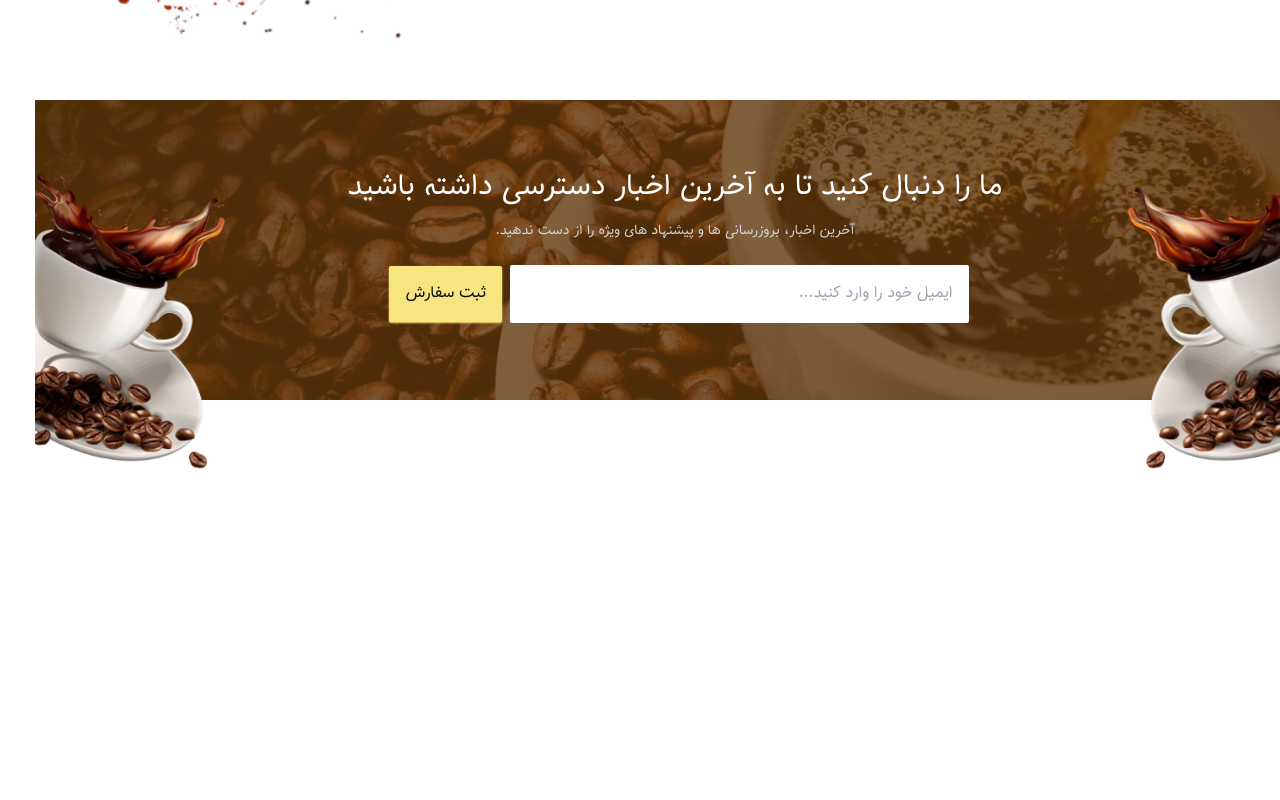
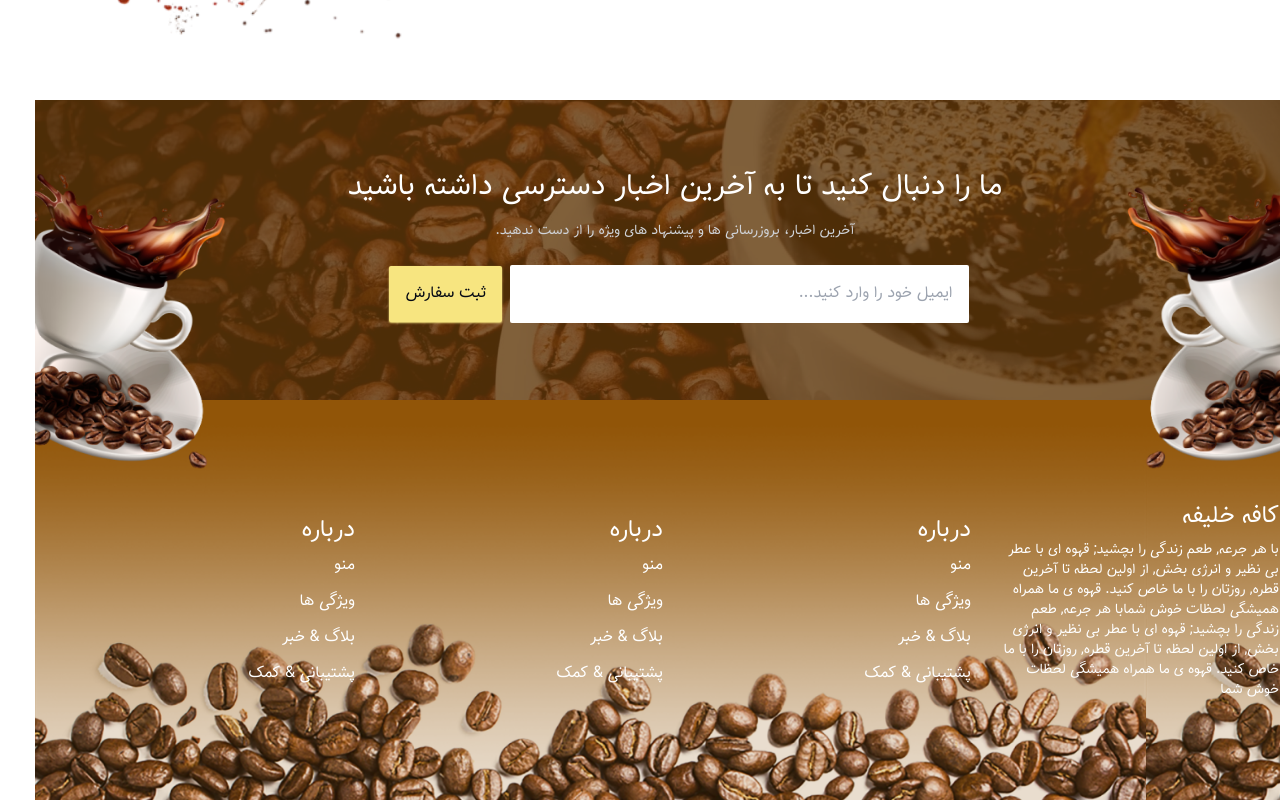
Before and after one commit to alishahi7645/coffeeshop, a React (Create React App) app: page / in a window 1280 px wide. Shown: the part 3649-4449 px from the top of the page. Before the commit the page ends 4119 px from the top, so only its background shows below. Built offline with nearby package versions, Linux system fonts and the light colour scheme.

Commit message:
end footer

```diff
--- a/src/App.js
+++ b/src/App.js
@@ -7,6 +7,7 @@ import Whyus from './components/whyus/Whyus'
 import Coffeebanner from './components/coffeebaner/Coffeebanner'
 import Customer from './components/customer.jsx/Customer'
 import NewsLetter from './components/newletter/NewLetter'
+import Footer from './components/footer/Footer'
 
 function App() {
   return (
@@ -19,6 +20,7 @@ function App() {
       <Coffeebanner/>
       <Customer/>
       <NewsLetter/>
+      <Footer/>
     </div>
   )
 }
--- /dev/null
+++ b/src/components/footer/Footer.jsx
@@ -0,0 +1,46 @@
+import React from 'react';
+import footerimg from '../../assets/img/fotter.png'
+
+function Footer() {
+  return (
+    <div className='w-full flex justify-center items-center h-[400px]'>
+      <div className='w-full h-full bg-[#915508]' style={{backgroundImage:`url(${footerimg})`, backgroundSize:`contain`}}>
+        <div className="w-full h-full text-white items-center justify-between p-9 grid grid-cols-1 sm:grid-cols-2 md:grid-cols-3 lg:grid-cols-4 gap-6">
+            <div className="">
+                <h1 className='text-2xl'>کافه خلیفه</h1>
+                <p className='text-sm mt-2'>با هر جرعه, طعم زندگی را بچشید; قهوه ای با عطر بی نظیر و انرژی بخش, از اولین لحظه تا آخرین قطره, روزتان را با ما خاص کنید. قهوه ی ما همراه همیشگی لحظات خوش شمابا هر جرعه, طعم زندگی را بچشید; قهوه ای با عطر بی نظیر و انرژی بخش, از اولین لحظه تا آخرین قطره, روزتان را با ما خاص کنید. قهوه ی ما همراه همیشگی لحظات خوش شما</p>
+            </div>
+            <div className="">
+                <h1 className='text-2xl'>درباره</h1>
+                <ul className="flex flex-col gap-3 mt-2">
+                    <a href="#">منو</a>
+                    <a href="#">ویژگی ها</a>
+                    <a href="#">بلاگ & خبر</a>
+                    <a href="#">پشتیبانی & کمک</a>
+                </ul>
+            </div>
+            <div className="">
+                <h1 className='text-2xl'>درباره</h1>
+                <ul className="flex flex-col gap-3 mt-2">
+                    <a href="#">منو</a>
+                    <a href="#">ویژگی ها</a>
+                    <a href="#">بلاگ & خبر</a>
+                    <a href="#">پشتیبانی & کمک</a>
+                </ul>
+            </div>
+            <div className="">
+                <h1 className='text-2xl'>درباره</h1>
+                <ul className="flex flex-col gap-3 mt-2">
+                    <a href="#">منو</a>
+                    <a href="#">ویژگی ها</a>
+                    <a href="#">بلاگ & خبر</a>
+                    <a href="#">پشتیبانی & کمک</a>
+                </ul>
+            </div>
+        </div>
+      </div>
+    </div>
+  )
+}
+
+export default Footer
```
